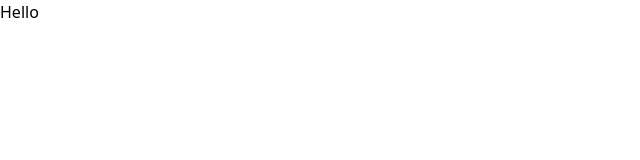
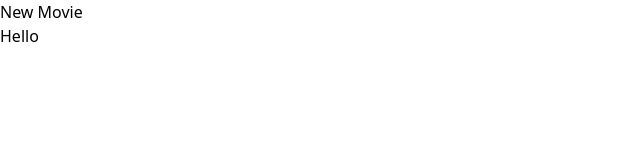
Before and after one commit to ahmedpasic19/Netflix-Clone, a React (Create React App) app: page / in a window 1280 px wide. Shown: the top 160 px of the page, without its empty margins (0-640 px from the left). Built offline with nearby package versions, Linux system fonts and the light colour scheme.

Commit message:
Added axios and the axios API fetch

```diff
--- a/package.json
+++ b/package.json
@@ -6,6 +6,7 @@
     "@testing-library/jest-dom": "^5.16.4",
     "@testing-library/react": "^13.2.0",
     "@testing-library/user-event": "^13.5.0",
+    "axios": "^0.27.2",
     "react": "^18.1.0",
     "react-dom": "^18.1.0",
     "react-scripts": "5.0.1",
--- a/src/App.js
+++ b/src/App.js
@@ -1,7 +1,23 @@
+import axios from "axios";
 
 function App() {
+  const API_KEY = "c4904ed7a4620e6f16fb7d1c33309261"
+
+
+  const newMovie = () => {
+    axios({
+      method : "GET",
+      url: `https://api.themoviedb.org/3/movie/550?api_key=${API_KEY}`
+    }).then((response) => {
+      console.log(response)
+    })
+
+  }
+
+
   return (
     <div>
+      <button onClick={newMovie}>New Movie</button>
       <div>Hello</div>
     </div>
   );
```
Also changed, not shown: 1 other file (tests, documents, lock files or other folders).
